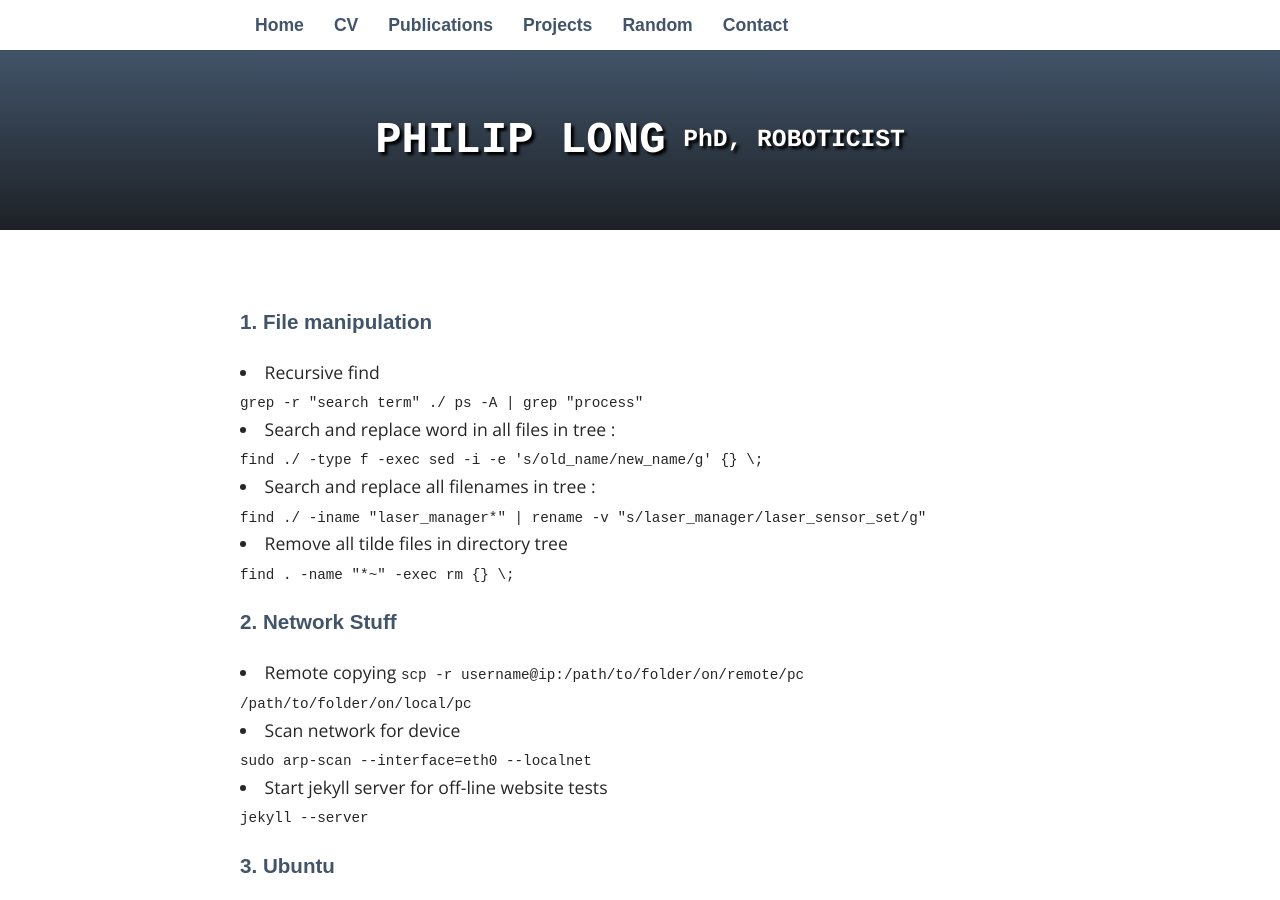
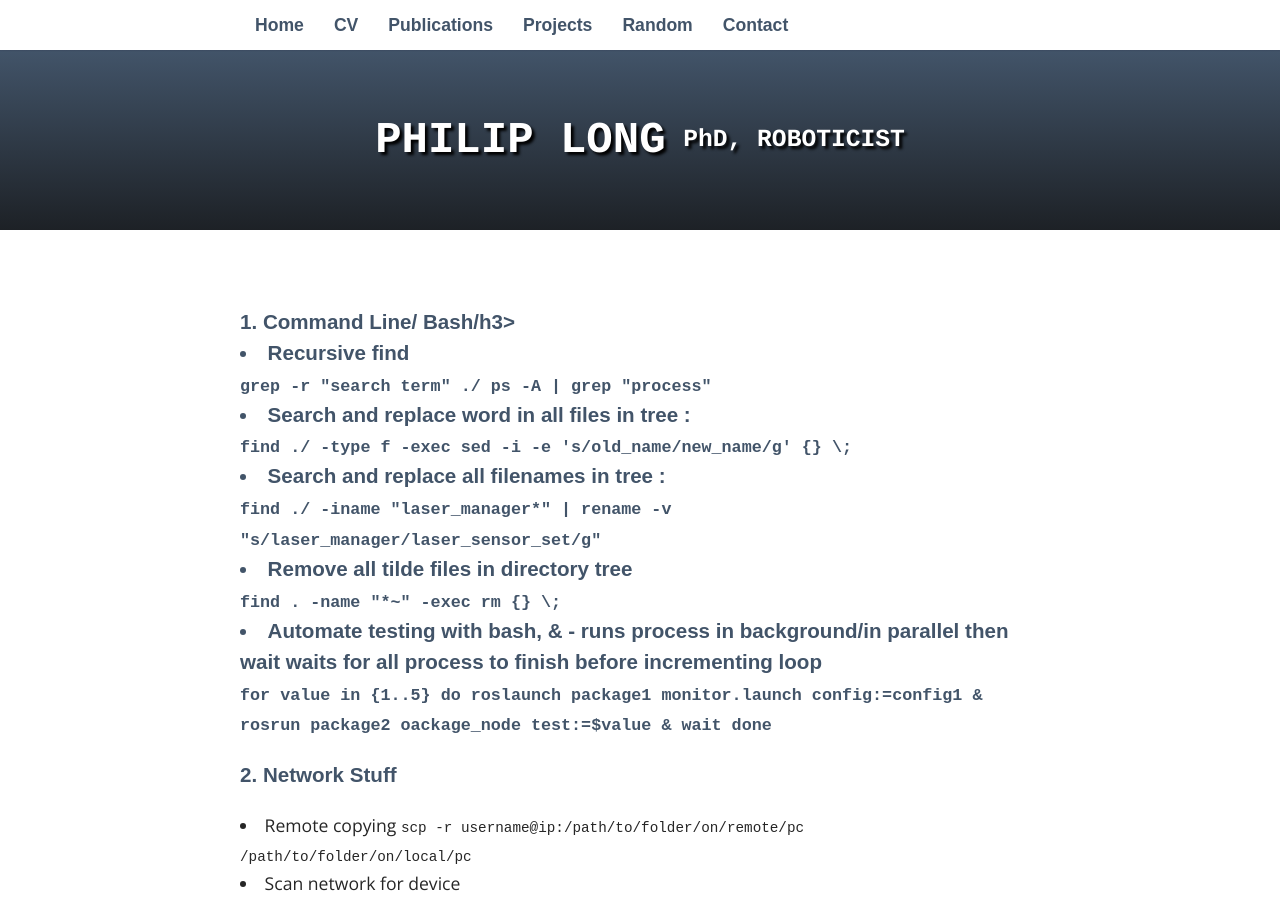
Before and after one commit to philip-long/philip-long.github.io, a Jekyll site: the page built from random/tips.html, in a window 1280 px wide and 900 px high. Built offline with Jekyll 4.4.1, drawn with Linux system fonts in a browser that asks for light colours; some web fonts are replaced.

Commit message:
Update tips.html

```diff
--- a/random/tips.html
+++ b/random/tips.html
@@ -5,7 +5,7 @@ title: Philip Long, PhD, Roboticist
 <br>
 <br>
 
-<h3> 1. File manipulation</h3>
+<h3> 1. Command Line/ Bash/h3>
 <li> Recursive find</li>
 <code>
 grep -r "search term" ./
@@ -25,6 +25,15 @@ find ./ -iname "laser_manager*" | rename -v "s/laser_manager/laser_sensor_set/g"
 find .  -name "*~" -exec rm {} \;
 </code>
 
+<li> Automate testing with bash, & - runs process in background/in parallel then wait waits for all process to finish before incrementing loop </li>
+<code>
+  for value in {1..5}
+	do
+	roslaunch package1 monitor.launch config:=config1 &
+	rosrun  package2  oackage_node test:=$value &
+	wait
+done
+  </code>
 
 <h3> 2. Network Stuff </h3>
 <li>  Remote copying
```
